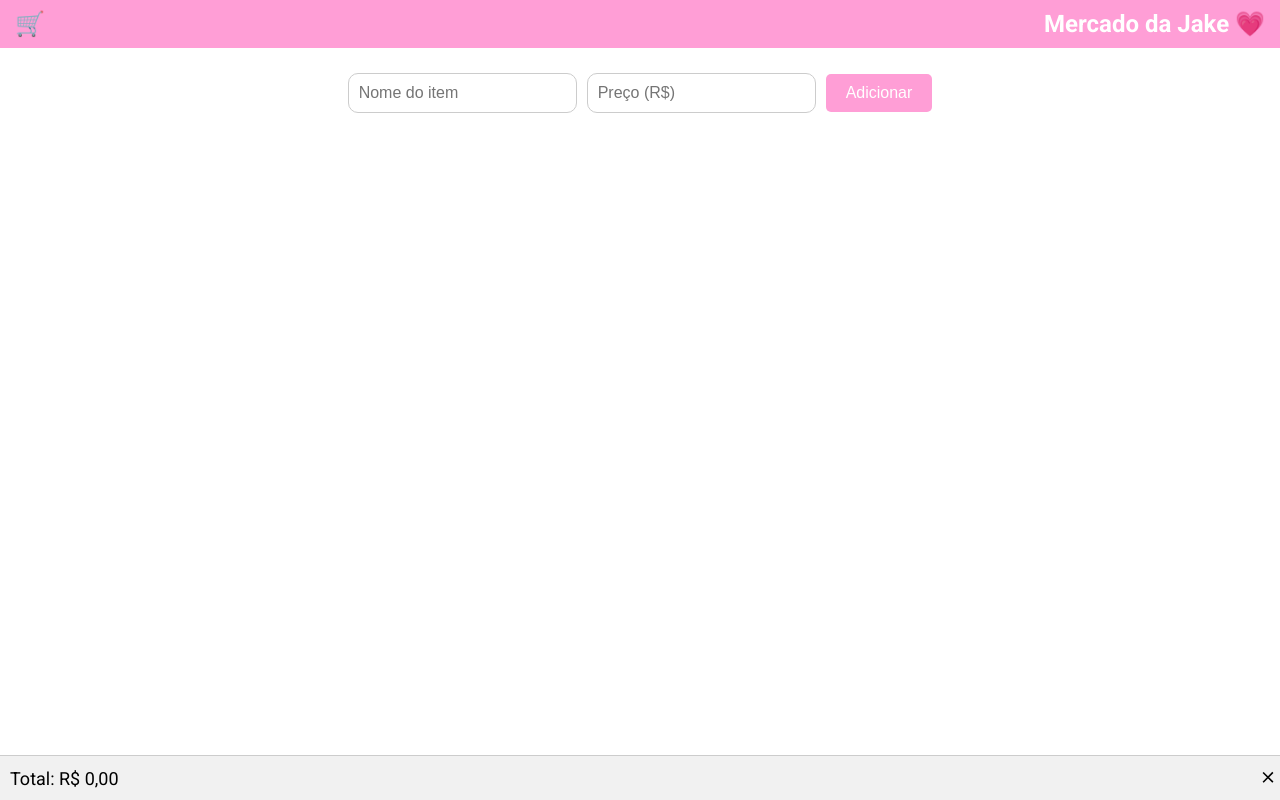
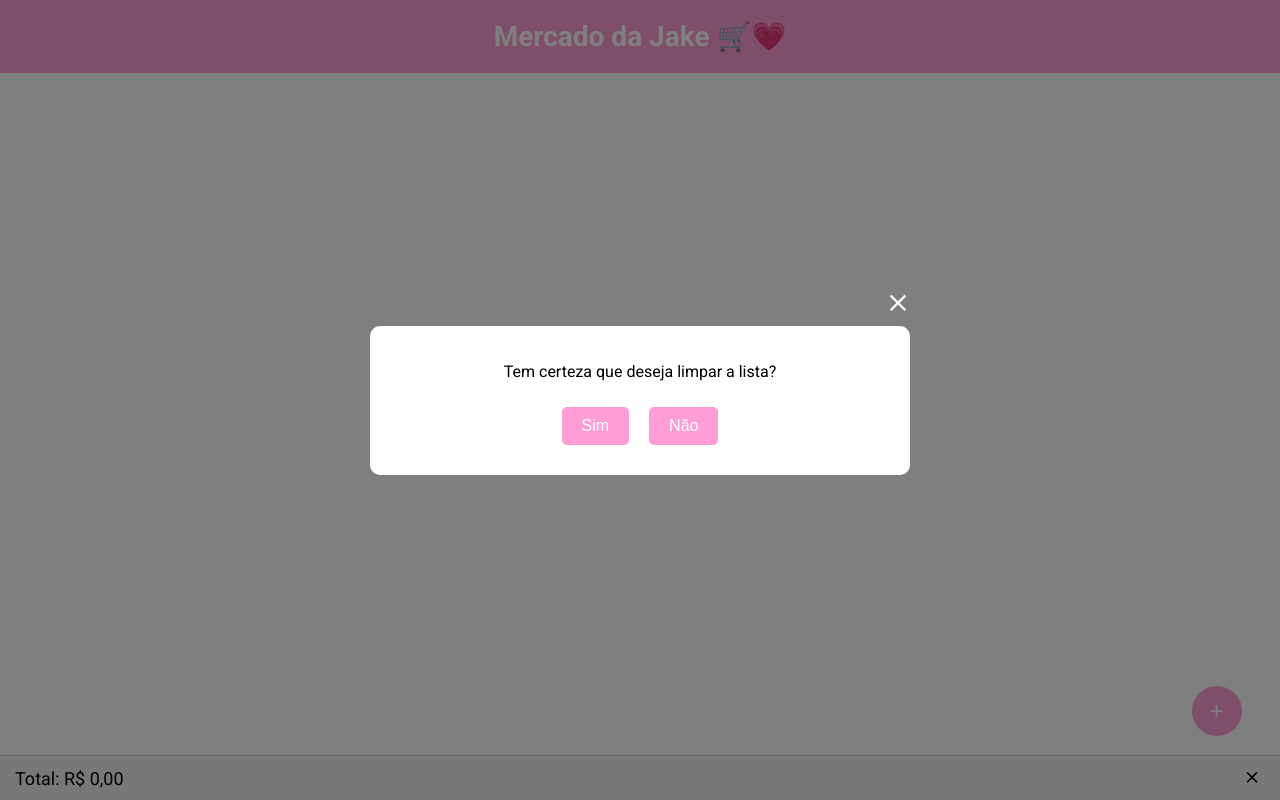
Before and after one commit to joaoros/mercado-da-jake, a React (Vite) app: page / in a window 1280 px wide. Both pictures are taken after a click on the picture 1268 px from the left and 778 px from the top of the page. Built offline with nearby package versions, Linux system fonts and the light colour scheme.

Commit message:
modais, float action button, etc etc etc

```diff
--- a/src/App.jsx
+++ b/src/App.jsx
@@ -15,6 +15,11 @@ const App = () => {
   const [editingIndex, setEditingIndex] = React.useState(null);
   const [editingItem, setEditingItem] = React.useState({ name: '', price: '' });
   const [errorMessage, setErrorMessage] = React.useState('');
+  const [isModalOpen, setIsModalOpen] = React.useState(false);
+  const [isEditModalOpen, setIsEditModalOpen] = React.useState(false);
+  const [isDeleteModalOpen, setIsDeleteModalOpen] = React.useState(false);
+  const [isClearListModalOpen, setIsClearListModalOpen] = React.useState(false);
+  const [itemToDelete, setItemToDelete] = React.useState(null);
 
   React.useEffect(() => {
     localStorage.setItem('shoppingList', JSON.stringify(items));
@@ -45,6 +50,7 @@ const App = () => {
     setNewItem('');
     setFormattedPrice('');
     setErrorMessage('');
+    closeModal();
   };
 
   const handleKeyDown = (e) => {
@@ -53,8 +59,15 @@ const App = () => {
     }
   };
 
-  const removeItem = (index) => {
-    setItems(items.filter((_, i) => i !== index));
+  const confirmDeleteItem = (index) => {
+    setItemToDelete(index);
+    setIsDeleteModalOpen(true);
+  };
+
+  const deleteItem = () => {
+    setItems(items.filter((_, i) => i !== itemToDelete));
+    setItemToDelete(null);
+    setIsDeleteModalOpen(false);
   };
 
   const startEditing = (index) => {
@@ -64,6 +77,7 @@ const App = () => {
       name: itemToEdit.name,
       price: itemToEdit.price.toFixed(2)
     });
+    setIsEditModalOpen(true);
   };
 
   const saveEdit = (index) => {
@@ -81,11 +95,17 @@ const App = () => {
     setEditingIndex(null);
     setEditingItem({ name: '', price: '' });
     setErrorMessage('');
+    setIsEditModalOpen(false);
+  };
+
+  const confirmClearList = () => {
+    setIsClearListModalOpen(true);
   };
 
   const clearList = () => {
     setItems([]);
     localStorage.removeItem('shoppingList');
+    setIsClearListModalOpen(false);
   };
 
   const incrementQuantity = (index) => {
@@ -104,11 +124,39 @@ const App = () => {
 
   const totalCost = items.reduce((total, item) => total + item.price * item.quantity, 0);
 
+  const openModal = () => setIsModalOpen(true);
+  const closeModal = () => setIsModalOpen(false);
+
   return (
     <div className="app">
-      <Header emoji="🛒" title="Mercado da Jake 💗" />
-      <main className="content">
-        <div className="add-item">
+      <Header title="Mercado da Jake 🛒💗" />
+      <main>
+        {errorMessage && <div className="error-message">{errorMessage}</div>}
+        <ul className="item-list">
+          {items.map((item, index) => (
+            <li key={index}>
+              <span>{item.name}</span>
+              <span>R$ {item.price.toFixed(2).replace('.', ',')}</span>
+              <div className="quantity-controls">
+                <button onClick={() => decrementQuantity(index)}>-</button>
+                <span>{item.quantity}</span>
+                <button onClick={() => incrementQuantity(index)}>+</button>
+              </div>
+              <div className="actions">
+                <img src={editIcon} alt="Editar" onClick={() => startEditing(index)} className="action-icon" />
+                <img src={deleteIcon} alt="Remover" onClick={() => confirmDeleteItem(index)} className="action-icon" />
+              </div>
+            </li>
+          ))}
+        </ul>
+      </main>
+      <Footer totalCost={totalCost} clearList={confirmClearList} />
+      <button className="floating-button" onClick={openModal}>+</button>
+      {isModalOpen && (
+        <div className="modal">
+          <div className="modal-content">
+            <img src={deleteIcon} alt="Fechar" onClick={closeModal} className="close-button" />
+            <div className="add-item-modal">
               <input
                 type="text"
                 placeholder="Nome do item"
@@ -126,12 +174,14 @@ const App = () => {
               />
               <button onClick={addItem}>Adicionar</button>
             </div>
-        {errorMessage && <div className="error-message">{errorMessage}</div>}
-        <ul className="item-list">
-          {items.map((item, index) => (
-            <li key={index}>
-              {editingIndex === index ? (
-                <>
+          </div>
+        </div>
+      )}
+      {isEditModalOpen && (
+        <div className="modal">
+          <div className="modal-content">
+            <img src={deleteIcon} alt="Fechar" onClick={() => setIsEditModalOpen(false)} className="close-button" />
+            <div className="add-item-modal">
               <input
                 type="text"
                 value={editingItem.name}
@@ -145,28 +195,31 @@ const App = () => {
                 className="edit-input"
                 pattern="[0-9]*"
               />
-                  <button className="save-edit-button" onClick={() => saveEdit(index)}>Salvar</button>
-                </>
-              ) : (
-                <>
-                  <span>{item.name}</span>
-                  <span>R$ {item.price.toFixed(2).replace('.', ',')}</span>
-                  <div className="quantity-controls">
-                    <button onClick={() => decrementQuantity(index)}>-</button>
-                    <span>{item.quantity}</span>
-                    <button onClick={() => incrementQuantity(index)}>+</button>
+              <button className="save-edit-button" onClick={() => saveEdit(editingIndex)}>Salvar</button>
             </div>
-                  <div className="actions">
-                    <img src={editIcon} alt="Editar" onClick={() => startEditing(index)} className="action-icon" />
-                    <img src={deleteIcon} alt="Remover" onClick={() => removeItem(index)} className="action-icon" />
           </div>
-                </>
+        </div>
       )}
-            </li>
-          ))}
-        </ul>
-      </main>
-      <Footer totalCost={totalCost} clearList={clearList} />
+      {isDeleteModalOpen && (
+        <div className="modal">
+          <div className="modal-content">
+            <img src={deleteIcon} alt="Fechar" onClick={() => setIsDeleteModalOpen(false)} className="close-button" />
+            <p>Tem certeza que deseja deletar este item?</p>
+            <button className="modal-button" onClick={deleteItem}>Sim</button>
+            <button className="modal-button" onClick={() => setIsDeleteModalOpen(false)}>Não</button>
+          </div>
+        </div>
+      )}
+      {isClearListModalOpen && (
+        <div className="modal">
+          <div className="modal-content">
+            <img src={deleteIcon} alt="Fechar" onClick={() => setIsClearListModalOpen(false)} className="close-button" />
+            <p>Tem certeza que deseja limpar a lista?</p>
+            <button className="modal-button" onClick={clearList}>Sim</button>
+            <button className="modal-button" onClick={() => setIsClearListModalOpen(false)}>Não</button>
+          </div>
+        </div>
+      )}
     </div>
   );
 };
--- a/src/components/Header.jsx
+++ b/src/components/Header.jsx
@@ -1,11 +1,10 @@
 import React from 'react';
 import '../styles/Header.css';
 
-const Header = ({ emoji, title }) => {
+const Header = ({ title }) => {
   return (
     <header className="header">
       <div className="elements">
-        <h1>{emoji}</h1>
         <h1>{title}</h1>
       </div>
     </header>
--- a/src/styles/App.css
+++ b/src/styles/App.css
@@ -11,33 +11,6 @@ body {
   text-align: center;
   min-height: 100vh;
   font-family: 'Roboto', sans-serif;
-}
-
-.content {
-  margin-top: 20px;
-}
-
-.add-item input {
-  margin: 5px;
-  padding: 10px;
-  font-size: 16px;
-  border: 1px solid #ccc;
-  border-radius: 10px;
-}
-
-.add-item button {
-  margin: 5px;
-  padding: 10px 20px;
-  font-size: 16px;
-  background-color: #ff9ed6;
-  color: white;
-  border: none;
-  border-radius: 5px;
-  cursor: pointer;
-}
-
-.add-item button:hover {
-  background-color: #ff93d2
 }
 
 .item-list {
@@ -105,12 +78,6 @@ body {
 }
 
 @media (max-width: 600px) {
-  .add-item {
-    display: flex;
-    flex-direction: column;
-    align-items: center;
-  }
-
   .item-list li {
     width: 90%;
   }
@@ -151,3 +118,103 @@ body {
   cursor: pointer;
   margin-left: 5px;
 }
+
+.floating-button {
+  position: fixed;
+  bottom: 8%;
+  right: 3%;
+  width: 50px;
+  height: 50px;
+  background-color: #ff9ed6;
+  color: white;
+  border: none;
+  border-radius: 50%;
+  font-size: 24px;
+  cursor: pointer;
+  display: flex;
+  align-items: center;
+  justify-content: center;
+}
+
+.floating-button:hover {
+  background-color: #ff93d2;
+}
+
+.modal {
+  position: fixed;
+  top: 0;
+  left: 0;
+  width: 100%;
+  height: 100%;
+  background-color: rgba(0, 0, 0, 0.5);
+  display: flex;
+  align-items: center;
+  justify-content: center;
+}
+
+.modal-content {
+  background-color: white;
+  padding: 20px;
+  border-radius: 10px;
+  width: 80%;
+  max-width: 500px;
+  text-align: center;
+  position: relative;
+}
+
+.close-button {
+  position: absolute;
+  top: -40px;
+  right: -6px;
+  width: 36px;
+  height: 36px;
+  cursor: pointer;
+  filter: invert(100%);
+}
+
+.add-item-modal input {
+  margin: 5px;
+  padding: 10px;
+  font-size: 16px;
+  border: 1px solid #ccc;
+  border-radius: 10px;
+  width: calc(100% - 22px);
+}
+
+.add-item-modal button {
+  margin-top: 15px;
+  padding: 10px 20px;
+  font-size: 16px;
+  background-color: #ff9ed6;
+  color: white;
+  border: none;
+  border-radius: 5px;
+  cursor: pointer;
+}
+
+.add-item-modal button:hover {
+  background-color: #ff93d2;
+}
+
+input[type=number]::-webkit-inner-spin-button,
+input[type=number]::-webkit-outer-spin-button {
+    -webkit-appearance: none;
+    -moz-appearance: none;
+    appearance: none;
+    margin: 0;
+}
+
+.modal-button {
+  margin: 10px;
+  padding: 10px 20px;
+  font-size: 16px;
+  background-color: #ff9ed6;
+  color: white;
+  border: none;
+  border-radius: 5px;
+  cursor: pointer;
+}
+
+.modal-button:hover {
+  background-color: #ff93d2;
+}
--- a/src/styles/Footer.css
+++ b/src/styles/Footer.css
@@ -11,12 +11,13 @@
 }
 
 .total-cost {
-    padding-left: 10px;
+    padding-left: 15px;
     font-size: 18px;
 }
 
 .clear-list {
     width: 24px;
     height: 24px;
+    margin-right: 2vh;
     cursor: pointer;
 }
--- a/src/styles/Header.css
+++ b/src/styles/Header.css
@@ -1,17 +1,10 @@
 .header {
   background-color: #ff9ed6;
   color: white;
-  padding: 10px 15px;
-}
-
-.elements {
-  display: flex;
-  justify-content: space-between;
-  align-items: center;
-
+  padding: 20px 15px;
 }
 
 .header h1 {
   margin: 0;
-  font-size: 24px;
+  font-size: 28px;
 }
```
Lines whose indentation alone changed are shown as unchanged.
